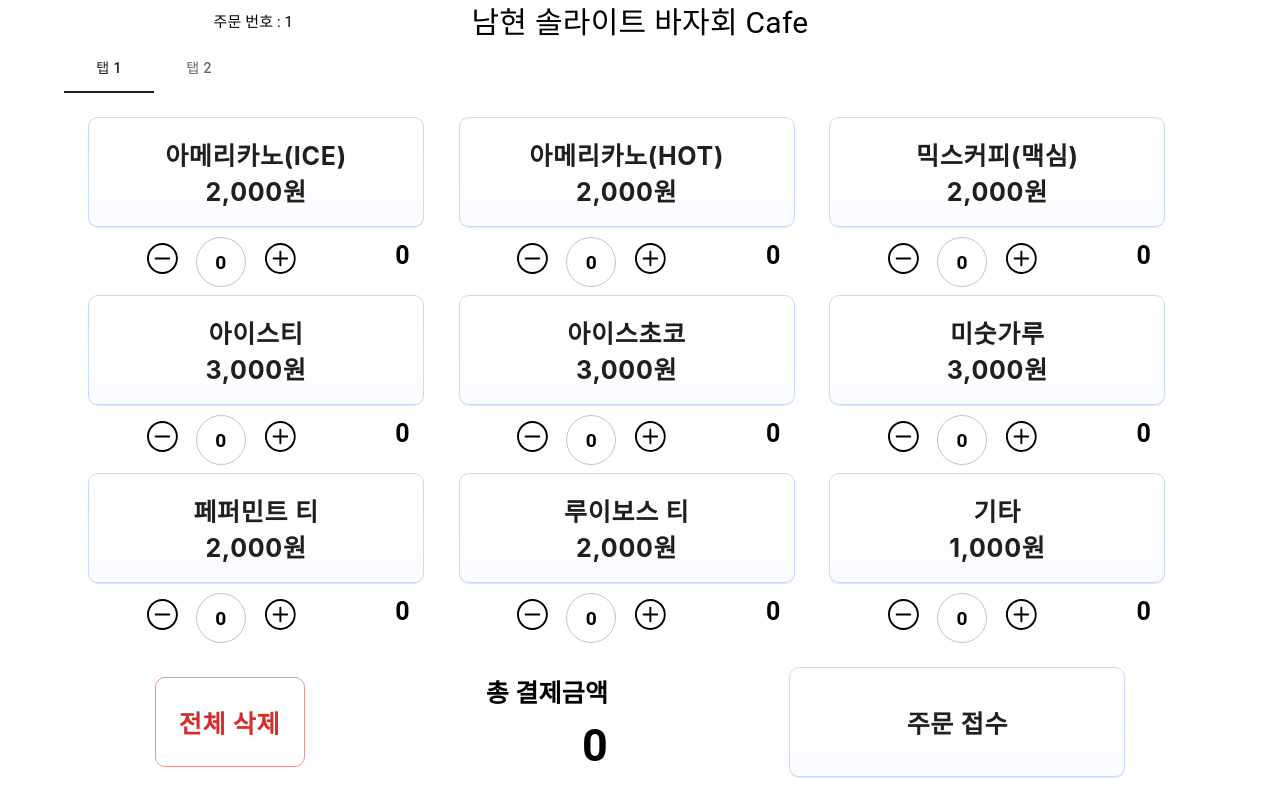
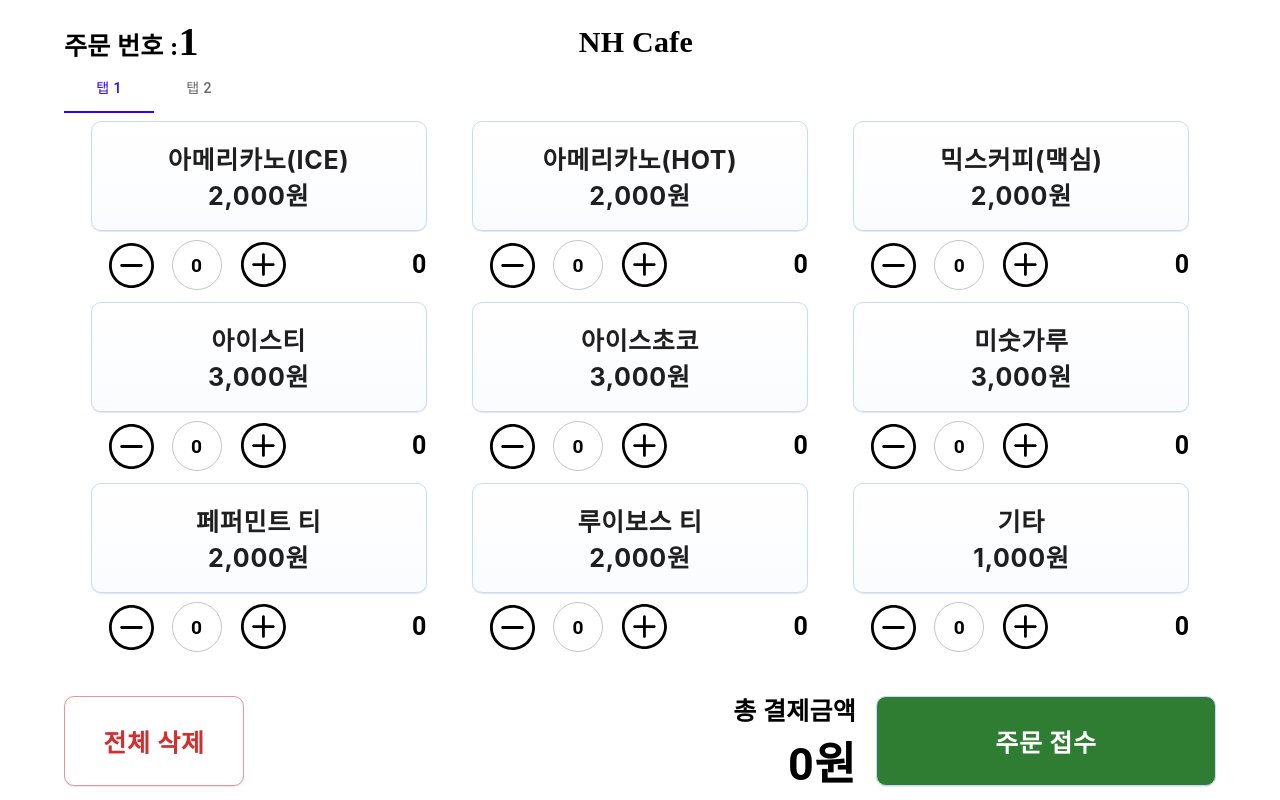
Before and after one commit to son1473/NH_kiosk, a React (Create React App) app: page / in a window 1280 px wide. Built offline with nearby package versions, Linux system fonts and the light colour scheme.

Commit message:
Update Mockup Design and Make apiRequest by order_service

```diff
--- a/src/App.tsx
+++ b/src/App.tsx
@@ -21,7 +21,7 @@ const theme = createTheme({
     primary: {
       main: "#1f1f1f",
     },
-    secondary: { main: "#bb86fc" },
+    secondary: { main: "#2f00ff" },
     background: {
       default: "#ffffff",
     },
--- a/src/components/baja/OrderMenu.tsx
+++ b/src/components/baja/OrderMenu.tsx
@@ -13,8 +13,10 @@ const OrderMenu = ({
   beverageNum,
   setBeverageNum,
 }: OrderMenuProps) => {
+  const buttonColor = beverageNum > 0 ? "red" : "black";
+
   return (
-    <Box>
+    <Box sx={{ width: "336px" }}>
       <Button
         onClick={() => {
           setBeverageNum(beverageNum + 1);
@@ -29,7 +31,7 @@ const OrderMenu = ({
           textAlign: "center",
           font: "25px Inter, sans-serif ",
           fontWeight: "bold",
-          marginBottom: "10px",
+          marginBottom: "5px",
         }}
       >
         {menuName} <br />
@@ -39,12 +41,16 @@ const OrderMenu = ({
         sx={{
           display: "flex",
           flexDirection: "row",
-          justifyContent: "space-around",
+          justifyContent: "space-between",
+          alignItems: "center",
+          margin: "0px",
+          padding: "0px",
         }}
       >
         <Box
           sx={{
-            verticalAlign: "middle",
+            display: "flex",
+            alignItems: "center",
           }}
         >
           <Button
@@ -61,21 +67,21 @@ const OrderMenu = ({
             }}
             startIcon={
               <svg
-                width="31"
-                height="31"
-                viewBox="0 0 31 31"
+                width="45"
+                height="45"
+                viewBox="0 0 45 45"
                 fill="none"
                 xmlns="http://www.w3.org/2000/svg"
               >
                 <g clip-path="url(#clip0_22_513)">
                   <path
-                    d="M15.44 0C23.9742 0 30.88 6.90578 30.88 15.44C30.88 23.9742 23.9742 30.88 15.44 30.88C6.90578 30.88 0 23.9742 0 15.44C0 6.90578 6.90578 0 15.44 0ZM15.44 28.9802C22.8886 28.9802 28.95 22.8886 28.95 15.44C28.95 7.99141 22.8886 1.93 15.44 1.93C7.99141 1.93 1.93 7.99141 1.93 15.44C1.93 22.8886 7.99141 28.9802 15.44 28.9802ZM14.3845 16.405H8.685C8.14219 16.405 7.72 15.9828 7.72 15.44C7.72 14.8972 8.14219 14.475 8.685 14.475H22.195C22.7378 14.475 23.16 14.8972 23.16 15.44C23.16 15.9828 22.7378 16.405 22.195 16.405H14.3845Z"
+                    d="M22.5 0C34.9365 0 45 10.0635 45 22.5C45 34.9365 34.9365 45 22.5 45C10.0635 45 0 34.9365 0 22.5C0 10.0635 10.0635 0 22.5 0ZM22.5 42.2314C33.3545 42.2314 42.1875 33.3545 42.1875 22.5C42.1875 11.6455 33.3545 2.8125 22.5 2.8125C11.6455 2.8125 2.8125 11.6455 2.8125 22.5C2.8125 33.3545 11.6455 42.2314 22.5 42.2314ZM20.9619 23.9062H12.6562C11.8652 23.9062 11.25 23.291 11.25 22.5C11.25 21.709 11.8652 21.0938 12.6562 21.0938H32.3438C33.1348 21.0938 33.75 21.709 33.75 22.5C33.75 23.291 33.1348 23.9062 32.3438 23.9062H20.9619Z"
                     fill="black"
                   />
                 </g>
                 <defs>
                   <clipPath id="clip0_22_513">
-                    <rect width="30.88" height="30.88" fill="white" />
+                    <rect width="45" height="45" fill="white" />
                   </clipPath>
                 </defs>
               </svg>
@@ -84,15 +90,16 @@ const OrderMenu = ({
 
           <TextField
             variant="outlined"
-            defaultValue={beverageNum}
+            // defaultValue={beverageNum}
             value={beverageNum}
             InputProps={{
               inputProps: {
                 style: {
                   textAlign: "center",
-                  verticalAlign: "middle",
-                  padding: "6px",
+                  // verticalAlign: "middle",
+                  // padding: "6px",
                   fontSize: "1.2rem",
+                  // color: "secondary",
                 },
               },
               style: {
@@ -101,6 +108,7 @@ const OrderMenu = ({
                 width: "50px",
                 height: "50px",
                 // padding: "6px",
+                color: buttonColor,
                 fontWeight: "bold",
                 textAlign: "center",
               },
@@ -109,6 +117,7 @@ const OrderMenu = ({
               textAlign: "center",
               width: "auto",
             }}
+            color="secondary"
             onChange={(event: React.ChangeEvent<HTMLInputElement>) => {
               const newValue = parseInt(event.target.value);
               if (isNaN(newValue)) {
@@ -130,23 +139,23 @@ const OrderMenu = ({
             }}
             startIcon={
               <svg
-                width="32"
-                height="31"
-                viewBox="0 0 32 31"
+                width="46"
+                height="46"
+                viewBox="0 0 46 46"
                 fill="none"
                 xmlns="http://www.w3.org/2000/svg"
               >
                 <g clip-path="url(#clip0_16_43)">
                   <path
-                    d="M16.375 0.0625C7.84916 0.0625 0.9375 6.97416 0.9375 15.5C0.9375 24.0263 7.84916 30.9375 16.375 30.9375C24.9013 30.9375 31.8125 24.0263 31.8125 15.5C31.8125 6.97416 24.9013 0.0625 16.375 0.0625ZM16.375 29.0382C8.92689 29.0382 2.86719 22.9481 2.86719 15.4999C2.86719 8.05183 8.92689 1.99213 16.375 1.99213C23.8231 1.99213 29.8828 8.05186 29.8828 15.4999C29.8828 22.948 23.8231 29.0382 16.375 29.0382ZM23.1289 14.5352H17.3398V8.74609C17.3398 8.2135 16.9076 7.78125 16.375 7.78125C15.8424 7.78125 15.4102 8.2135 15.4102 8.74609V14.5352H9.62109C9.0885 14.5352 8.65625 14.9674 8.65625 15.5C8.65625 16.0326 9.0885 16.4648 9.62109 16.4648H15.4102V22.2539C15.4102 22.7865 15.8424 23.2188 16.375 23.2188C16.9076 23.2188 17.3398 22.7865 17.3398 22.2539V16.4648H23.1289C23.6615 16.4648 24.0938 16.0326 24.0938 15.5C24.0938 14.9674 23.6615 14.5352 23.1289 14.5352Z"
+                    d="M23.4375 0.0625C11.0112 0.0625 0.9375 10.1362 0.9375 22.5625C0.9375 34.9895 11.0112 45.0625 23.4375 45.0625C35.8645 45.0625 45.9375 34.9895 45.9375 22.5625C45.9375 10.1362 35.8645 0.0625 23.4375 0.0625ZM23.4375 42.2943C12.582 42.2943 3.75 33.418 3.75 22.5624C3.75 11.7069 12.582 2.87491 23.4375 2.87491C34.293 2.87491 43.125 11.7069 43.125 22.5624C43.125 33.4179 34.293 42.2943 23.4375 42.2943ZM33.2812 21.1562H24.8438V12.7188C24.8438 11.9425 24.2137 11.3125 23.4375 11.3125C22.6613 11.3125 22.0312 11.9425 22.0312 12.7188V21.1562H13.5938C12.8175 21.1562 12.1875 21.7863 12.1875 22.5625C12.1875 23.3387 12.8175 23.9688 13.5938 23.9688H22.0312V32.4062C22.0312 33.1825 22.6613 33.8125 23.4375 33.8125C24.2137 33.8125 24.8438 33.1825 24.8438 32.4062V23.9688H33.2812C34.0575 23.9688 34.6875 23.3387 34.6875 22.5625C34.6875 21.7863 34.0575 21.1562 33.2812 21.1562Z"
                     fill="black"
                   />
                 </g>
                 <defs>
                   <clipPath id="clip0_16_43">
                     <rect
-                      width="30.875"
-                      height="30.875"
+                      width="45"
+                      height="45"
                       fill="white"
                       transform="translate(0.9375 0.0625)"
                     />
--- a/src/routes/baja_LandingOrder.tsx
+++ b/src/routes/baja_LandingOrder.tsx
@@ -22,14 +22,8 @@ function TabPanel(props: TabPanelProps) {
   const { children, value, index, ...other } = props;
 
   return (
-    <div
-      role="tabpanel"
-      hidden={value !== index}
-      id={`vertical-tabpanel-${index}`}
-      aria-labelledby={`vertical-tab-${index}`}
-      {...other}
-    >
-      {value === index && <Box sx={{ p: 3 }}>{children}</Box>}
+    <div role="tabpanel" hidden={value !== index}>
+      {value === index && <Box sx={{ p: 1 }}>{children}</Box>}
     </div>
   );
 }
@@ -63,15 +57,6 @@ function LandingOrder() {
     setRooibosNum(0);
     setEtcNum(0);
   };
-
-  // const [coffeeNum, setCoffeeNum] = useState(0);
-
-  // const handleChangeCoffee = () => {
-  //   setCoffeeNum(coffeeNum + 1);
-  // };
-
-  // const handleChildValueChange = (value: number) => {
-  // };
 
   useEffect(() => {
     const coffeeIcePrice = coffeeIceNum * MENU[menuKey[0]];
@@ -109,54 +94,84 @@ function LandingOrder() {
 
   return (
     <React.Fragment>
-      <Container fixed>
+      <Container>
         {/* Header 부분 */}
-        <Grid container spacing={1} alignItems="center">
+        <Grid
+          container
+          spacing={1}
+          alignItems="center"
+          sx={{ marginTop: "10px", width: "100%" }}
+        >
           <Grid item xs={12} md={4}>
             <Typography
               sx={{
-                fontSize: "15px",
+                display: "inline",
+                font: "25px solid sans-serif ",
+                fontWeight: "bold",
                 textAlign: "center",
               }}
             >
-              주문 번호 : {orderNum}
+              주문 번호 :
+              <Typography
+                sx={{
+                  display: "inline",
+                  font: "40px solid sans-serif ",
+                  fontWeight: "bold",
+                  // textAlign: "center",
+                }}
+              >
+                {orderNum}
+              </Typography>
             </Typography>
           </Grid>
           <Grid item xs={12} md={4} container justifyContent="center">
             <Typography
               sx={{
-                fontSize: "30px",
+                font: "30px solid sans-serif ",
+                fontWeight: "bold",
                 textAlign: "center",
               }}
             >
-              남현 솔라이트 바자회 Cafe
+              NH Cafe
             </Typography>
           </Grid>
           <Grid item xs={12} md={4}>
             {/* 오른쪽에는 빈 공간 */}
           </Grid>
         </Grid>
+        {/* 주문 탭 */}
         <Tabs
-          // orientation="vertical"
-          // variant="scrollable"
           value={value}
           onChange={handleChange}
-          // aria-label="Vertical tabs example"
-          // sx={{ borderRight: 1, borderColor: "divider" }}
+          textColor="secondary"
+          indicatorColor="secondary"
         >
           <Tab label="탭 1" />
           <Tab label="탭 2" />
         </Tabs>
+        <Box sx={{ height: "580px" }}>
           <TabPanel value={value} index={0}>
             <Grid container spacing={1}>
-            <Grid item xs={12} sm={6} md={4}>
+              <Grid
+                item
+                xs={12}
+                sm={6}
+                md={4}
+                sx={{ display: "flex", justifyContent: "center" }}
+              >
                 <OrderMenu
                   menuName={menuKey[0]}
                   beverageNum={coffeeIceNum}
                   setBeverageNum={setCoffeeIceNum}
                 />
               </Grid>
-            <Grid item xs={12} sm={6} md={4}>
+              <Grid
+                item
+                xs={12}
+                sm={6}
+                md={4}
+                sx={{ display: "flex", justifyContent: "center" }}
+              >
                 <OrderMenu
                   menuName={menuKey[1]}
                   beverageNum={coffeeHotNum}
@@ -165,49 +180,91 @@ function LandingOrder() {
               </Grid>
               {/* mixCoffeeNum, iceTeaNum, iceChocoNum, miSutGaruNum, pepermintNum,
             ruibosNum, etcNum, */}
-            <Grid item xs={12} sm={6} md={4}>
+              <Grid
+                item
+                xs={12}
+                sm={6}
+                md={4}
+                sx={{ display: "flex", justifyContent: "center" }}
+              >
                 <OrderMenu
                   menuName={menuKey[2]}
                   beverageNum={mixCoffeeNum}
                   setBeverageNum={setMixCoffeeNum}
                 />
               </Grid>
-            <Grid item xs={12} sm={6} md={4}>
+              <Grid
+                item
+                xs={12}
+                sm={6}
+                md={4}
+                sx={{ display: "flex", justifyContent: "center" }}
+              >
                 <OrderMenu
                   menuName={menuKey[3]}
                   beverageNum={iceTeaNum}
                   setBeverageNum={setIceTeaNum}
                 />
               </Grid>
-            <Grid item xs={12} sm={6} md={4}>
+              <Grid
+                item
+                xs={12}
+                sm={6}
+                md={4}
+                sx={{ display: "flex", justifyContent: "center" }}
+              >
                 <OrderMenu
                   menuName={menuKey[4]}
                   beverageNum={iceChocoNum}
                   setBeverageNum={setIceChocoNum}
                 />
               </Grid>
-            <Grid item xs={12} sm={6} md={4}>
+              <Grid
+                item
+                xs={12}
+                sm={6}
+                md={4}
+                sx={{ display: "flex", justifyContent: "center" }}
+              >
                 <OrderMenu
                   menuName={menuKey[5]}
                   beverageNum={miSutGaruNum}
                   setBeverageNum={setMiSutGaruNum}
                 />
               </Grid>
-            <Grid item xs={12} sm={6} md={4}>
+              <Grid
+                item
+                xs={12}
+                sm={6}
+                md={4}
+                sx={{ display: "flex", justifyContent: "center" }}
+              >
                 <OrderMenu
                   menuName={menuKey[6]}
                   beverageNum={peppermintNum}
                   setBeverageNum={setPeppermintNum}
                 />
               </Grid>
-            <Grid item xs={12} sm={6} md={4}>
+              <Grid
+                item
+                xs={12}
+                sm={6}
+                md={4}
+                sx={{ display: "flex", justifyContent: "center" }}
+              >
                 <OrderMenu
                   menuName={menuKey[7]}
                   beverageNum={rooibosNum}
                   setBeverageNum={setRooibosNum}
                 />
               </Grid>
-            <Grid item xs={12} sm={6} md={4}>
+              <Grid
+                item
+                xs={12}
+                sm={6}
+                md={4}
+                sx={{ display: "flex", justifyContent: "center" }}
+              >
                 <OrderMenu
                   menuName={menuKey[8]}
                   beverageNum={etcNum}
@@ -219,6 +276,8 @@ function LandingOrder() {
           <TabPanel value={value} index={1}>
             2
           </TabPanel>
+        </Box>
+
         <Box
           sx={{
             // minHeight: "150vh",
@@ -231,10 +290,11 @@ function LandingOrder() {
           <Box
             sx={{
               display: "flex",
-              justifyContent: "space-around",
+              justifyContent: "space-between",
               width: "100%",
               alignItems: "center",
               flexDirection: "row",
+              // margin: "0px 500px",
             }}
           >
             <Button
@@ -243,10 +303,10 @@ function LandingOrder() {
               color="error"
               sx={{
                 // background: "linear-gradient(180deg, #FFF 0%, #FBFCFF 100%)",
-                // boxShadow: "0px 1px 1px 0px rgba(0, 0, 0, 0.10)",
+                boxShadow: "0px 1px 1px 0px rgba(0, 0, 0, 0.10)",
                 // border: "1px solid rgba(201, 216, 255, 1)",
                 borderRadius: "10px",
-                width: "150px",
+                width: "180px",
                 // padding: "0px 25px",
                 height: "90px",
                 textAlign: "center",
@@ -257,27 +317,46 @@ function LandingOrder() {
             >
               전체 삭제
             </Button>
-            <Box>
-              <Typography sx={{ fontWeight: "bold", fontSize: "25px" }}>
+            <Box
+              sx={{
+                display: "flex",
+                // justifyContent: "space-between",
+                // width: "100%",
+                alignItems: "center",
+                flexDirection: "row",
+              }}
+            >
+              <Box sx={{ marginRight: "20px" }}>
+                <Typography
+                  sx={{
+                    fontWeight: "bold",
+                    fontSize: "25px",
+                    textAlign: "end",
+                  }}
+                >
                   총 결제금액
                 </Typography>
                 <Typography
-                sx={{ fontWeight: "bold", fontSize: "45px", textAlign: "end" }}
+                  sx={{
+                    fontWeight: "bold",
+                    fontSize: "45px",
+                    textAlign: "end",
+                  }}
                 >
-                {totalPrice.toLocaleString()}
+                  {totalPrice.toLocaleString()}원
                 </Typography>
               </Box>
               <Button
                 variant="contained"
-              // onClick={handleStartOrder}
-              color="secondary"
+                // onClick={resetAllValue}
+                color="success"
                 sx={{
-                background: "linear-gradient(180deg, #FFF 0%, #FBFCFF 100%)",
+                  // background: "linear-gradient(180deg, #FFF 0%, #FBFCFF 100%)",
                   boxShadow: "0px 1px 1px 0px rgba(0, 0, 0, 0.10)",
                   border: "1px solid rgba(201, 216, 255, 1)",
                   borderRadius: "10px",
-                width: "336px",
-                height: "110px",
+                  width: "340px",
+                  height: "90px",
                   textAlign: "center",
                   font: "25px Inter, sans-serif ",
                   fontWeight: "bold",
@@ -288,6 +367,7 @@ function LandingOrder() {
               </Button>
             </Box>
           </Box>
+        </Box>
       </Container>
     </React.Fragment>
   );
```
Also changed, not shown: src/services/order.service.ts (added, +40 -0 lines). Lines whose indentation alone changed are shown as unchanged.
